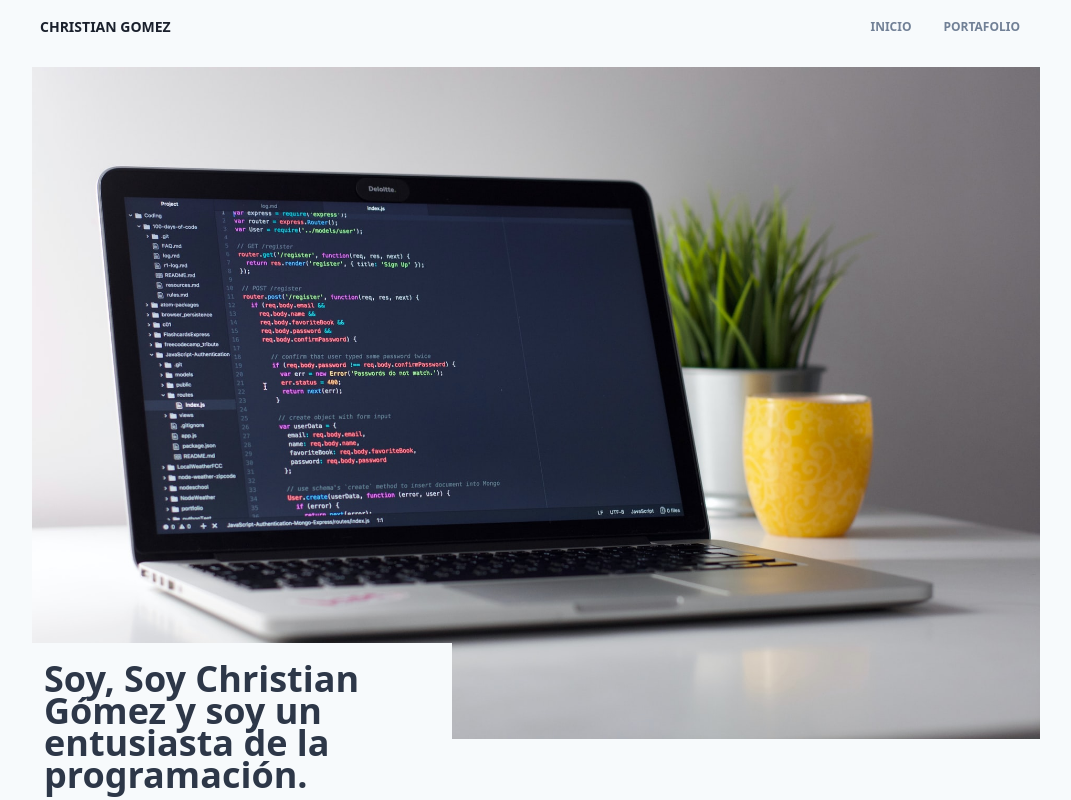
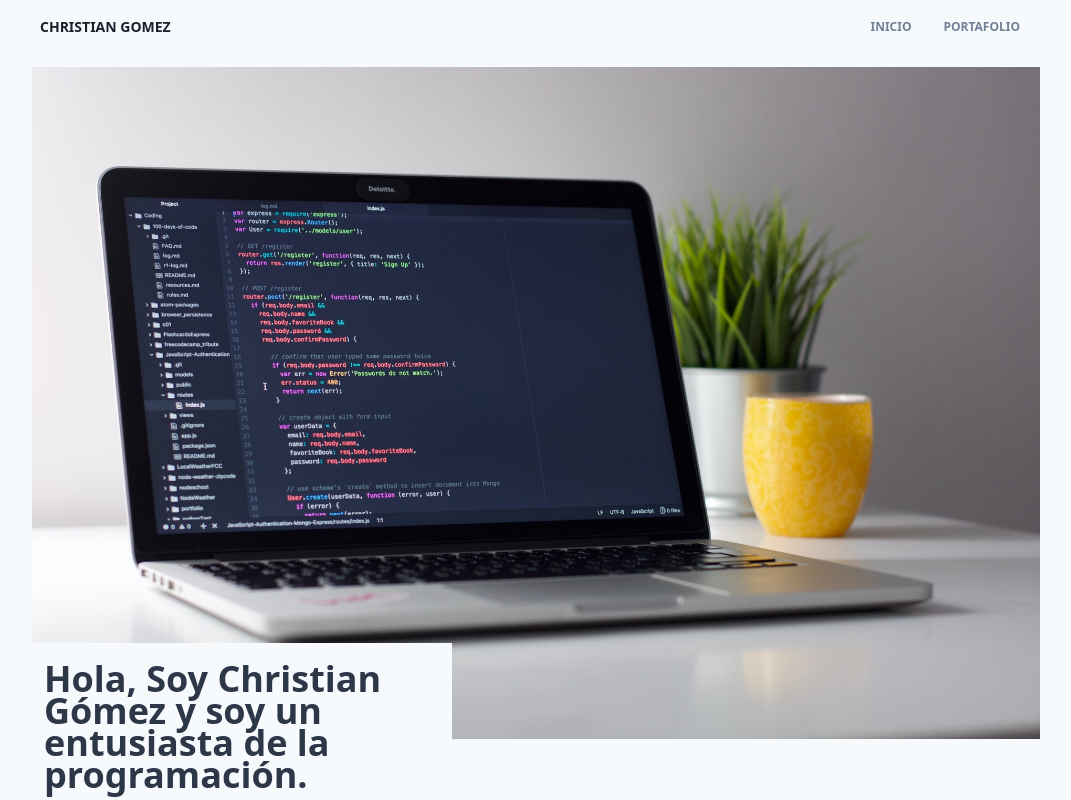
Before and after one commit to Chrissus14/web-portfolio, a Next.js app: page / in a window 1280 px wide. Shown: the top 800 px of the page, without its empty margins (104-1175 px from the left). Built offline with nearby package versions, Linux system fonts and the light colour scheme; some icons are missing.

Commit message:
correction presentation

```diff
--- a/src/features/Presentation.js
+++ b/src/features/Presentation.js
@@ -10,7 +10,7 @@ const Presentation = () => {
       </div>
       <div className="py-5 sm:px-3 bg-gray-100 sm:w-5/12 sm:h-56 sm:absolute bottom-0 left-0 flex flex-col justify-around">
         <h1 className="text-gray-800 leading-7 sm:leading-8 font-bold text-3xl sm:text-4xl mb-3">
-          Soy, Soy Christian Gómez y soy un entusiasta de la programación.
+          Hola, Soy Christian Gómez y soy un entusiasta de la programación.
         </h1>
         <a
           className="bg-gray-800 inline-block self-start text-white active:bg-gray-600 font-bold uppercase text-xs px-6 py-3 rounded shadow hover:shadow-md outline-none focus:outline-none mr-1 mb-1"
```
